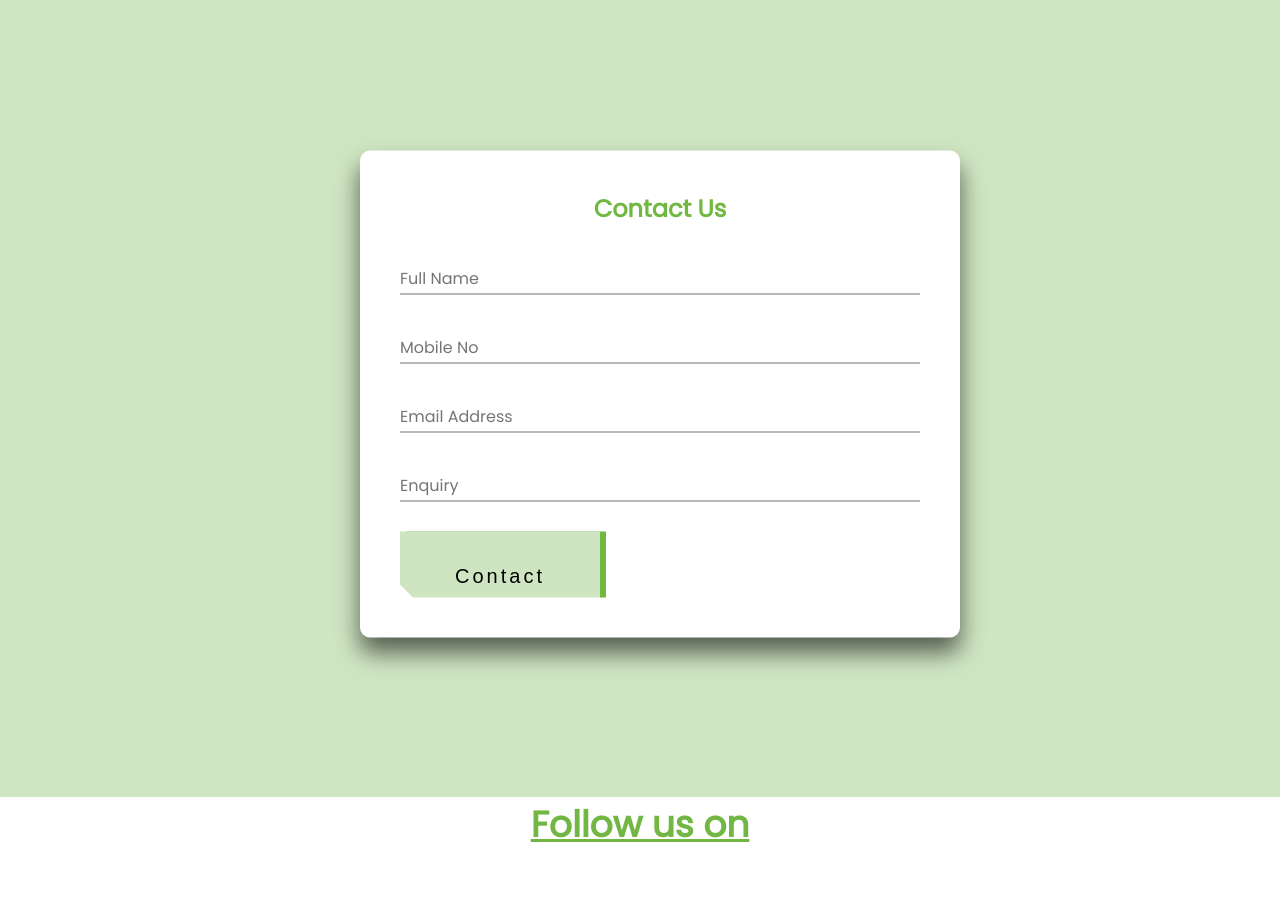
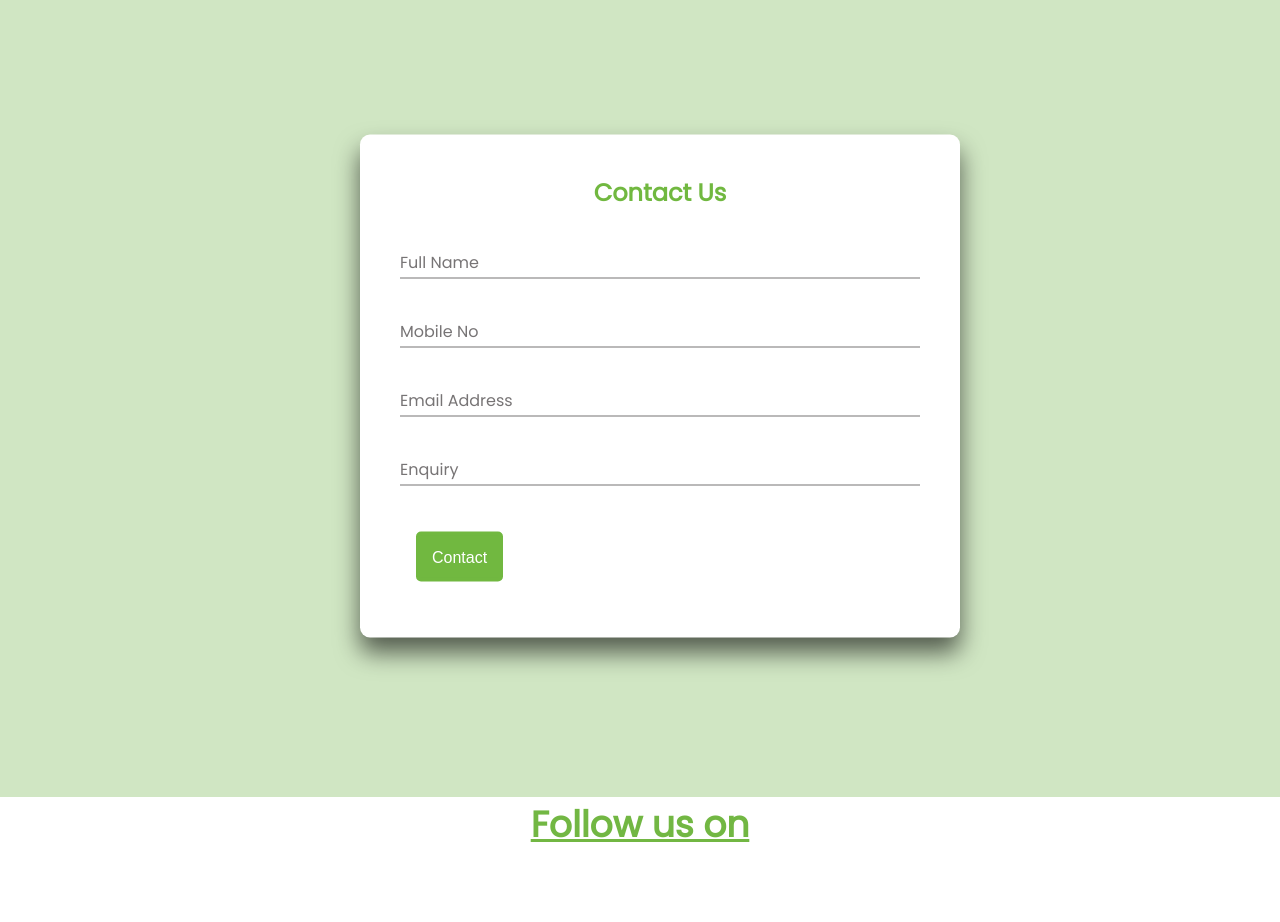
Before and after one commit to Stanegrad/electride-test, a plain HTML site: page index.html in a window 1280 px wide. Shown: the part 3000-3922 px from the top of the page. Drawn offline with nearby package versions, Linux system fonts and the light colour scheme.

Commit message:
form done

```diff
--- a/index.html
+++ b/index.html
@@ -458,7 +458,7 @@
                   <input type="text" name="message" required="">
                   <label>Enquiry</label>
               </div>
-              <button class="button-49" type="submit" role="button">
+              <button class="grow_skew_forward" type="submit" role="button">
                Contact
               </button>
           </div>
--- a/style.css
+++ b/style.css
@@ -661,112 +661,51 @@ button {
     font-size: 12px;
   }
 
+  /* buttom animation within the form*/
 
+  button {
+    font-size: 1rem;
+    background: #71b840;
+    color: #fff;
+    border: 0.25rem solid #71b840;
+    padding: 0.85em 0.75em;
+    margin: 1rem;
+    position: relative;
+    z-index: 1;
+    overflow: hidden;
+    border-radius: 5px;
+    height: 50px;
 
-
-
-  /* CSS */
-  .button-49,
-  .button-49:after {
-    width: 150px;
-    height: 76px;
-    line-height: 78px;
-    font-size: 20px;
-    font-family: 'Bebas Neue', sans-serif;
-    background: linear-gradient(45deg, transparent 5%, #cfe5c2 5%);
-    border: 0;
-    color: black;
-    letter-spacing: 3px;
-    box-shadow: 6px 0px 0px #71b840;
-    outline: transparent;
-    position: relative;
-    user-select: none;
-    -webkit-user-select: none;
-    touch-action: manipulation;
+  }
+  button:hover {
+    color: #71b840;
+  }
+  button::after {
+    content: "";
+    background: white;
+    position: absolute;
+    z-index: -1;
+    padding: 0.85em 0.75em;
+    display: block;
   }
 
-  .button-49:after {
-    --slice-0: inset(50% 50% 50% 50%);
-    --slice-1: inset(80% -6px 0 0);
-    --slice-2: inset(50% -6px 30% 0);
-    --slice-3: inset(10% -6px 85% 0);
-    --slice-4: inset(40% -6px 43% 0);
-    --slice-5: inset(80% -6px 5% 0);
-
-    content: 'CONTACT';
-    display: block;
-    position: absolute;
-    top: 0;
-    left: 0;
-    right: 0;
-    bottom: 0;
-    background: linear-gradient(45deg, transparent 3%, #00E6F6 3%, #00E6F6 5%, #cfe5c2 5%);
-    text-shadow: -3px -3px 0px #F8F005, 3px 3px 0px #00E6F6;
-    clip-path: var(--slice-0);
+  button[class^="grow"]::after {
+    transition: all 0.3s ease;
+  }
+  button[class^="grow"]:hover::after {
+    transition: all 0.3s ease-out;
   }
 
-  .button-49:hover:after {
-    animation: 1s glitch;
-    animation-timing-function: steps(2, end);
+  button.grow_skew_forward::after {
+    left: -20%;
+    right: -20%;
+    top: 0;
+    bottom: 0;
+    transform: skewX(-45deg) scale(0, 1);
   }
-
-  @keyframes glitch {
-    0% {
-      clip-path: var(--slice-1);
-      transform: translate(-20px, -10px);
-    }
-    10% {
-      clip-path: var(--slice-3);
-      transform: translate(10px, 10px);
-    }
-    20% {
-      clip-path: var(--slice-1);
-      transform: translate(-10px, 10px);
-    }
-    30% {
-      clip-path: var(--slice-3);
-      transform: translate(0px, 5px);
-    }
-    40% {
-      clip-path: var(--slice-2);
-      transform: translate(-5px, 0px);
-    }
-    50% {
-      clip-path: var(--slice-3);
-      transform: translate(5px, 0px);
-    }
-    60% {
-      clip-path: var(--slice-4);
-      transform: translate(5px, 10px);
-    }
-    70% {
-      clip-path: var(--slice-2);
-      transform: translate(-10px, 10px);
-    }
-    80% {
-      clip-path: var(--slice-5);
-      transform: translate(20px, -10px);
-    }
-    90% {
-      clip-path: var(--slice-1);
-      transform: translate(-10px, 0px);
-    }
-    100% {
-      clip-path: var(--slice-1);
-      transform: translate(0);
-    }
+  button.grow_skew_forward:hover::after {
+    transform: skewX(-45deg) scale(1, 1);
   }
-
-  @media (min-width: 768px) {
-    .button-49,
-    .button-49:after {
-      width: 200px;
-      height: 66px;
-      line-height: 88px;
-    }
-  }
-
-
 /* footer-section */
 
 .footer {
```
